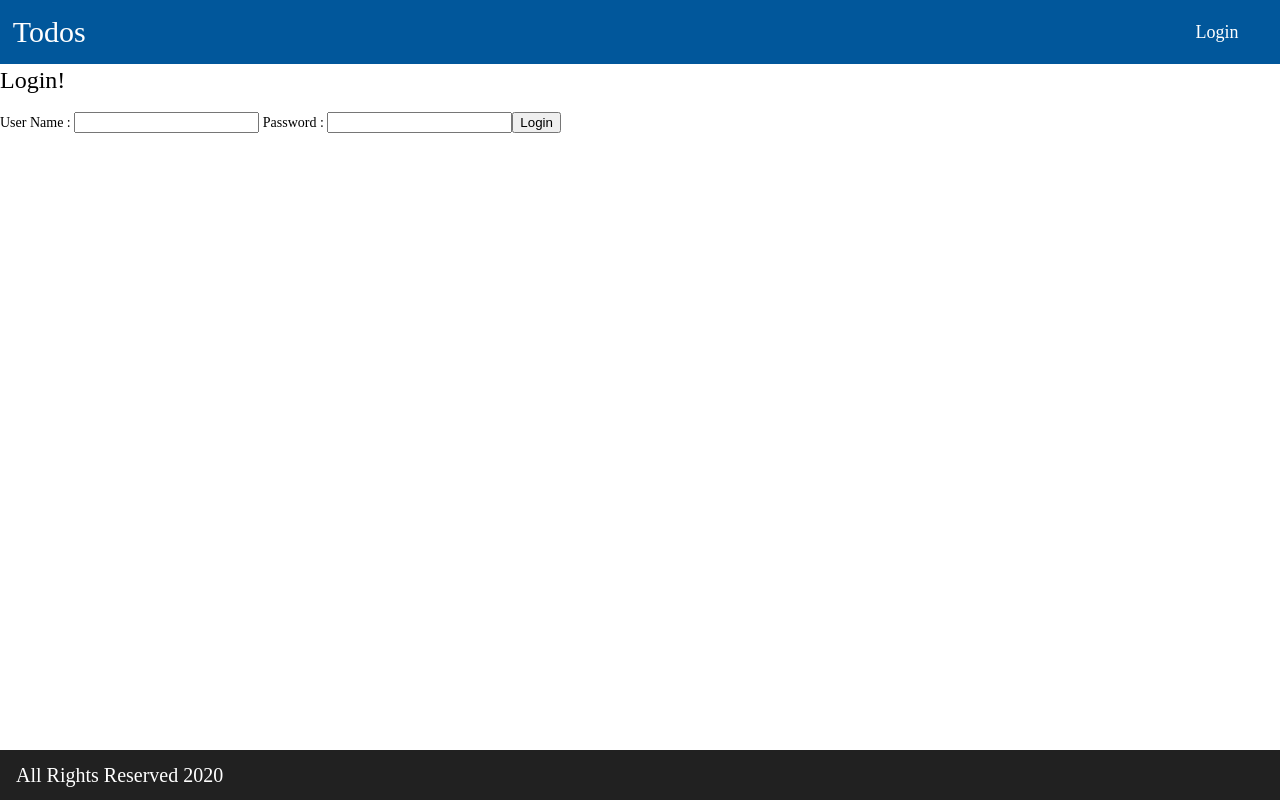
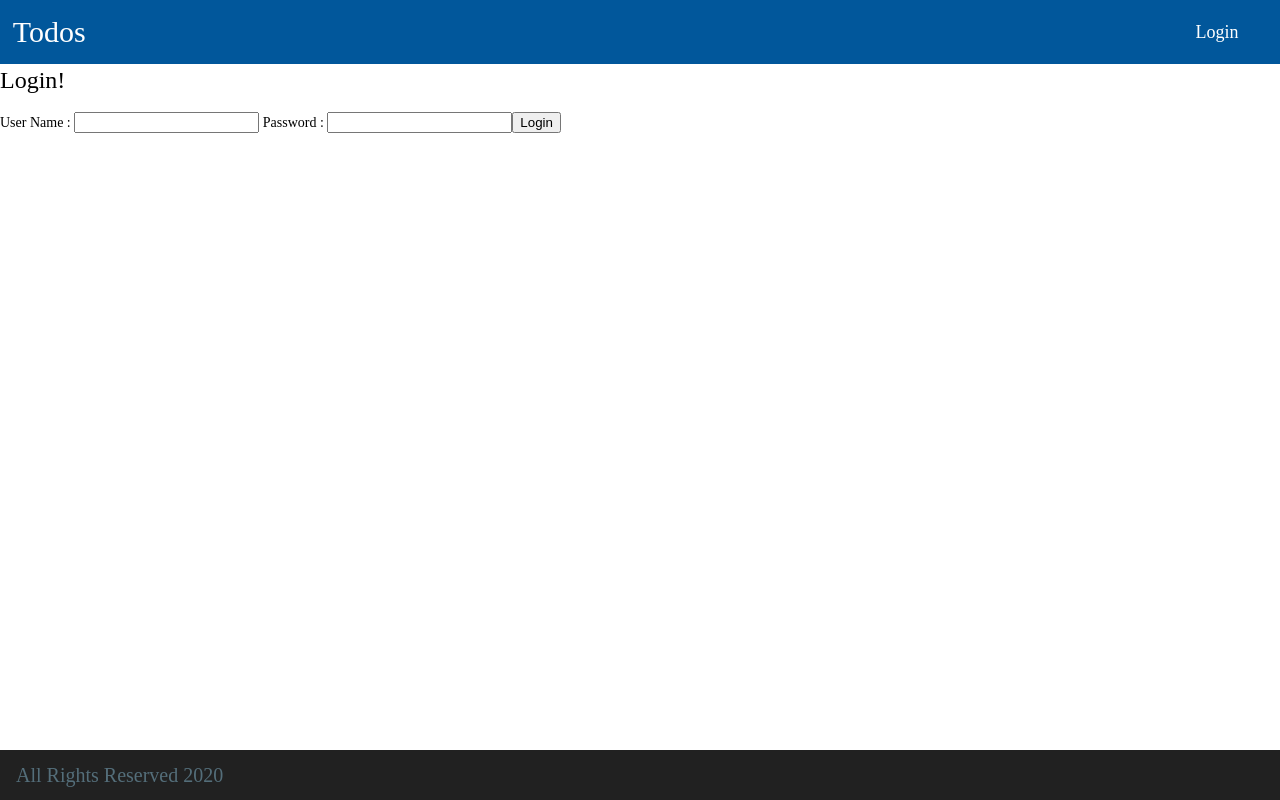
Before and after one commit to Jacob-Webb/todos-backend, an Angular app in the folder frontend/todo/: page / in a window 1280 px wide. Built offline with nearby package versions, Linux system fonts and the light colour scheme.

Commit message:
updated footer colors

```diff
--- a/frontend/todo/src/app/footer/footer.component.html
+++ b/frontend/todo/src/app/footer/footer.component.html
@@ -1,9 +1,3 @@
-<mat-toolbar class="footer">
-  All Rights Reserved {{date | date:'yyyy'}}
+<mat-toolbar class="footer" >
+  <span class="content">All Rights Reserved {{date | date:'yyyy'}}</span>
 </mat-toolbar>
-
-<!-- <footer class="footer">
-  <div class="container">
-    <span class="text-muted">All Rights Rserved 2020 Jacob-Webb</span>
-  </div>
-</footer> -->
--- a/frontend/todo/src/app/footer/footer.component.scss
+++ b/frontend/todo/src/app/footer/footer.component.scss
@@ -1,6 +1,12 @@
+@import '../../custom-theme.scss';
 .footer {
   position: absolute;
   bottom: 0;
   width: 100%;
   height: 50px;
+
+  .content
+  {
+    color: mat-color($todo-accent)
+  }
 }
```
